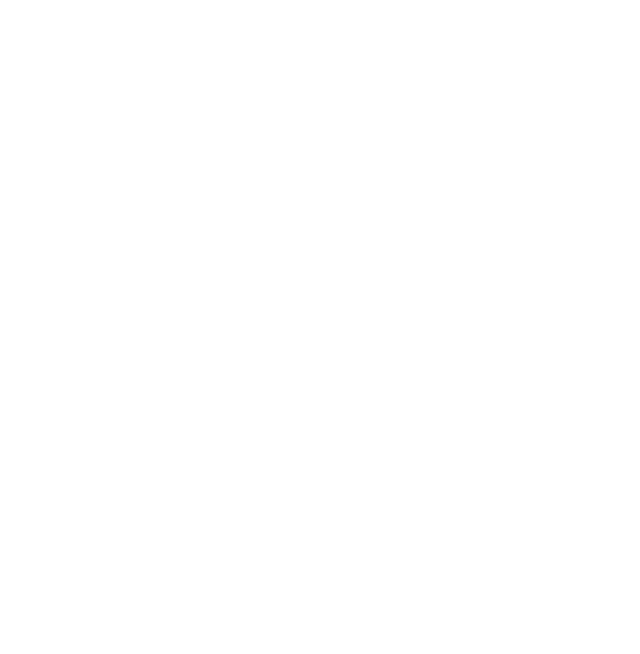
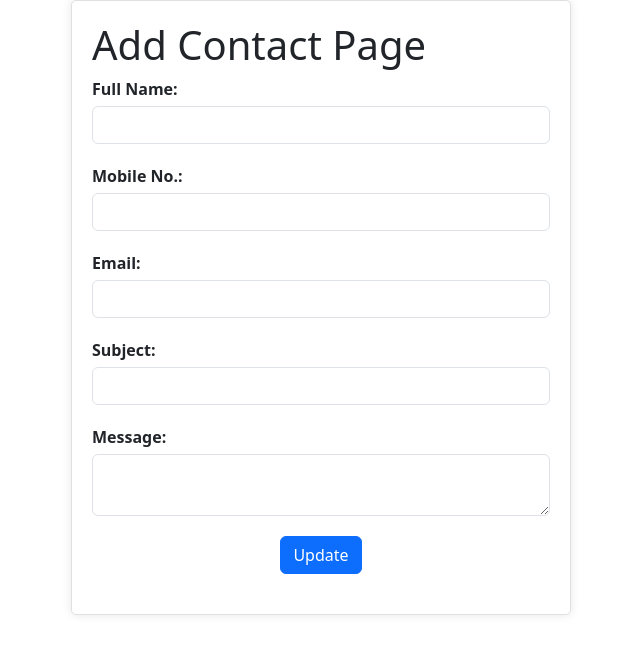
Before and after one commit to Vivek22150/Vivek_Practise, a React (Create React App) app: page /add-contact in a window 1280 px wide. Before the commit this address had no page. Shown: the top 654 px of the page, without its empty margins (319-959 px from the left). Built offline with nearby package versions, Linux system fonts and the light colour scheme.

Commit message:
edit-ui-api

```diff
--- a/src/App.js
+++ b/src/App.js
@@ -12,6 +12,7 @@ import Shop from './components/Shop';
 import TextForm from './components/TextForm';
 import TableData from './components/tableData';
 import Contact from './components/Contact';
+import Edit from './components/Edit'
 
 
 
@@ -42,7 +43,8 @@ function App() {
  <Router>
       <Routes>
         <Route exact path="/" element={<TableData/>}> </Route>
-          <Route exact path="/blog" element={<Contact/>} />
+          <Route exact path="/add-contact" element={<Contact/>} />
+          <Route exact path="/edit-contact/:id" element={<Contact/>} />
 
 
       </Routes>
--- /dev/null
+++ b/src/components/Contact.css
@@ -0,0 +1,27 @@
+/* Contact.css */
+.contact-card {
+    max-width: 500px;
+    margin: 0 auto;
+    padding: 20px;
+    border: 1px solid #e0e0e0;
+    border-radius: 5px;
+    box-shadow: 0 0 10px rgba(0, 0, 0, 0.1);
+  }
+
+  .form-group {
+    margin-bottom: 20px;
+  }
+
+  .label {
+    font-weight: bold;
+    margin-bottom: 5px;
+  }
+
+  .error-message {
+    color: #f44336;
+  }
+
+  .submit-button {
+    display: flex;
+    justify-content: center;
+  }
--- a/src/components/Contact.js
+++ b/src/components/Contact.js
@@ -1,18 +1,22 @@
 import React, { Fragment, useState, useEffect } from 'react';
-import { useNavigate } from 'react-router-dom';
+import { useNavigate, useParams, useLocation } from 'react-router-dom';
 import { Formik, Form, Field, ErrorMessage } from 'formik';
-import "bootstrap/dist/css/bootstrap.min.css";
-import clsx from 'clsx';
 import * as Yup from 'yup';
 import axios from 'axios';
+import './Contact.css';
+import "bootstrap/dist/css/bootstrap.min.css";
 
 const Contact = () => {
+  const { id } = useParams();
+  const location = useLocation();
+  const isEdit = id && location.state && location.state.contactData;
+
   const initialValues = {
-    fullName: '',
-    mobileNo: '',
-    email: '',
-    subject: '',
-    message: '',
+    fullName: isEdit ? location.state.contactData.fullName : '',
+    mobileNo: isEdit ? location.state.contactData.mobileNo : '',
+    email: isEdit ? location.state.contactData.email : '',
+    subject: isEdit ? location.state.contactData.subject : '',
+    message: isEdit ? location.state.contactData.message : '',
   };
 
   const validationSchema = Yup.object().shape({
@@ -22,13 +26,21 @@ const Contact = () => {
     subject: Yup.string().required('Subject is required'),
     message: Yup.string().required('Message is required'),
   });
+
   const navigate = useNavigate();
+
   const handleSubmit = async (values, { setSubmitting, resetForm }) => {
     try {
-      const response = await axios.post('http://localhost:5555/api/contactUs', values);
-      console.log(response.data); // The API response
+      if (isEdit) {
+        const response = await axios.put(`http://localhost:5555/api/updateCoontact`, { id,
+        ...values});
 
-      // Show success message to the user (you can use a toast or any other UI component)
+        console.log(response.data);
+        alert('Contact-Us Updated Successfully');
+      } else {
+        const response = await axios.post('http://localhost:5555/api/contactUs', values);
+        console.log(response.data);
+      }
       alert('Contact-Us Saved Successfully');
       navigate('/');
       resetForm();
@@ -40,48 +52,56 @@ const Contact = () => {
   };
 
   return (
-    <div>
-      <h1>Add Contact Page</h1>
-      <Formik
-        initialValues={initialValues}
-        validationSchema={validationSchema}
-        onSubmit={handleSubmit}
-      >
-        {({ isSubmitting }) => (
-          <Form>
-            <div>
-              <label htmlFor="fullName">Full Name:</label>
-              <Field type="text" id="fullName" name="fullName" />
-              <ErrorMessage name="fullName" component="div" />
+    <div className="contact-form">
+      <div className="contact-card">
+        <h1>{isEdit ? 'Edit Contact Page' : 'Add Contact Page'}</h1>
+        <Formik initialValues={initialValues} validationSchema={validationSchema} onSubmit={handleSubmit}>
+          {({ isSubmitting }) => (
+            <Form>
+            <div className="form-group">
+              <label htmlFor="fullName" className="label">
+                Full Name:
+              </label>
+              <Field type="text" id="fullName" name="fullName" className="form-control" />
+              <ErrorMessage name="fullName" component="div" className="error-message" />
             </div>
-            <div>
-              <label htmlFor="mobileNo">Mobile No.:</label>
-              <Field type="text" id="mobileNo" name="mobileNo" />
-              <ErrorMessage name="mobileNo" component="div" />
+            <div className="form-group">
+              <label htmlFor="mobileNo" className="label">
+                Mobile No.:
+              </label>
+              <Field type="text" id="mobileNo" name="mobileNo" className="form-control" />
+              <ErrorMessage name="mobileNo" component="div" className="error-message" />
             </div>
-            <div>
-              <label htmlFor="email">Email:</label>
-              <Field type="text" id="email" name="email" />
-              <ErrorMessage name="email" component="div" />
+            <div className="form-group">
+              <label htmlFor="email" className="label">
+                Email:
+              </label>
+              <Field type="text" id="email" name="email" className="form-control" />
+              <ErrorMessage name="email" component="div" className="error-message" />
             </div>
-            <div>
-              <label htmlFor="subject">Subject:</label>
-              <Field type="text" id="subject" name="subject" />
-              <ErrorMessage name="subject" component="div" />
+            <div className="form-group">
+              <label htmlFor="subject" className="label">
+                Subject:
+              </label>
+              <Field type="text" id="subject" name="subject" className="form-control" />
+              <ErrorMessage name="subject" component="div" className="error-message" />
             </div>
-            <div>
-              <label htmlFor="message">Message:</label>
-              <Field as="textarea" id="message" name="message" />
-              <ErrorMessage name="message" component="div" />
+            <div className="form-group">
+              <label htmlFor="message" className="label">
+                Message:
+              </label>
+              <Field as="textarea" id="message" name="message" className="form-control" />
+              <ErrorMessage name="message" component="div" className="error-message" />
             </div>
-            <div>
-              <button type="submit" disabled={isSubmitting}>
-                Submit
+            <div className="form-group submit-button">
+              <button type="submit" disabled={isSubmitting} className="btn btn-primary">
+                Update
               </button>
             </div>
           </Form>
-        )}
-      </Formik>
+          )}
+        </Formik>
+      </div>
     </div>
   );
 };
--- /dev/null
+++ b/src/components/Edit.js
@@ -0,0 +1,114 @@
+import React, { useState, useEffect } from 'react';
+import { Formik, Form, Field, ErrorMessage } from 'formik';
+import * as Yup from 'yup';
+import { useNavigate } from 'react-router-dom';
+import axios from 'axios';
+import './Contact.css';
+import {useLocation} from 'react-router'
+
+const Edit = () => {
+    const location = useLocation()
+    const [contactData, setContactData] = useState(null);
+    const navigate = useNavigate(); // Hook for navigation
+
+    const contactId = location.pathname.split('/').pop();
+
+  useEffect(() => {
+    console.log(contactData)
+    if (location.state && location.state.contactData) {
+      setContactData(location.state.contactData);
+    }
+  }, [contactId]);
+
+  const initialValues = {
+    fullName: contactData ? contactData.fullName : '',
+    mobileNo: contactData ? contactData.mobileNo : '',
+    email: contactData ? contactData.email : '',
+    subject: contactData ? contactData.subject : '',
+    message: contactData ? contactData.message : '',
+  };
+
+  const validationSchema = Yup.object().shape({
+    fullName: Yup.string().required('Full Name is required'),
+    mobileNo: Yup.string().required('Mobile No. is required'),
+    email: Yup.string().email('Invalid email').required('Email is required'),
+    subject: Yup.string().required('Subject is required'),
+    message: Yup.string().required('Message is required'),
+  });
+
+  const handleSubmit = async (values, { setSubmitting }) => {
+    try {
+      const apiUrl = 'http://localhost:5555/api/updateContact';
+      const requestData = {
+        id: contactData._id,
+        ...values,
+      };
+
+      const response = await axios.put(apiUrl, requestData);
+      console.log(response.data);
+
+      alert('Contact-Us Updated Successfully');
+      navigate('/');
+    } catch (error) {
+      console.error('Error updating contact:', error);
+    } finally {
+      setSubmitting(false);
+    }
+  };
+
+  return (
+    <div className="contact-form">
+      <div className="contact-card">
+        <h1>{contactData ? 'Edit Contact' : 'Add Contact'}</h1>
+        <Formik initialValues={initialValues} validationSchema={validationSchema} onSubmit={handleSubmit}>
+          {({ isSubmitting }) => (
+            <Form>
+              <div className="form-group">
+                <label htmlFor="fullName" className="label">
+                  Full Name:
+                </label>
+                <Field type="text" id="fullName" name="fullName" className="form-control" />
+                <ErrorMessage name="fullName" component="div" className="error-message" />
+              </div>
+              <div className="form-group">
+                <label htmlFor="mobileNo" className="label">
+                  Mobile No.:
+                </label>
+                <Field type="text" id="mobileNo" name="mobileNo" className="form-control" />
+                <ErrorMessage name="mobileNo" component="div" className="error-message" />
+              </div>
+              <div className="form-group">
+                <label htmlFor="email" className="label">
+                  Email:
+                </label>
+                <Field type="text" id="email" name="email" className="form-control" />
+                <ErrorMessage name="email" component="div" className="error-message" />
+              </div>
+              <div className="form-group">
+                <label htmlFor="subject" className="label">
+                  Subject:
+                </label>
+                <Field type="text" id="subject" name="subject" className="form-control" />
+                <ErrorMessage name="subject" component="div" className="error-message" />
+              </div>
+              <div className="form-group">
+                <label htmlFor="message" className="label">
+                  Message:
+                </label>
+                <Field as="textarea" id="message" name="message" className="form-control" />
+                <ErrorMessage name="message" component="div" className="error-message" />
+              </div>
+              <div className="form-group submit-button">
+                <button type="submit" disabled={isSubmitting} className="btn btn-primary">
+                  Update
+                </button>
+              </div>
+            </Form>
+          )}
+        </Formik>
+      </div>
+    </div>
+  );
+};
+
+export default Edit;
--- a/src/components/tableData.js
+++ b/src/components/tableData.js
@@ -44,10 +44,19 @@ const TableData = () => {
     };
 
     const AddPeople = () => {
-        navigate('/blog');
+        navigate('/add-contact');
     };
 
-    const deleteFamousPeople = (id) => {
+  // Inside the TableData component
+const editContact = (contactId, contactData) => {
+    navigate(`/edit-contact/${contactId}`, { state: { contactData } });
+  };
+
+
+
+
+
+    const deleteContact = (id) => {
         confirmAlert({
           title: 'Are you sure?',
           message: 'Do you want to delete this entry?',
@@ -126,9 +135,14 @@ const TableData = () => {
 
                       <td>
                                                     <div className='d-flex '>
-                                                        <div style={{ cursor: 'pointer' }}  ><a href="#" className="btn btn-success">Edit</a></div>
 
-                                                        <div style={{ cursor: 'pointer', marginLeft: '20px' }} onClick={() => deleteFamousPeople(contact._id)}> <a href="#" className="btn btn-dark">Delete</a>
+<div style={{ cursor: 'pointer' }} onClick={() => editContact(contact._id, contact)}>
+  <a href="#" className="btn btn-success">Edit</a>
+</div>
+
+
+
+                                                        <div style={{ cursor: 'pointer', marginLeft: '20px' }} onClick={() => deleteContact(contact._id)}> <a href="#" className="btn btn-dark">Delete</a>
                                                         </div>
 
                                                     </div>
```
